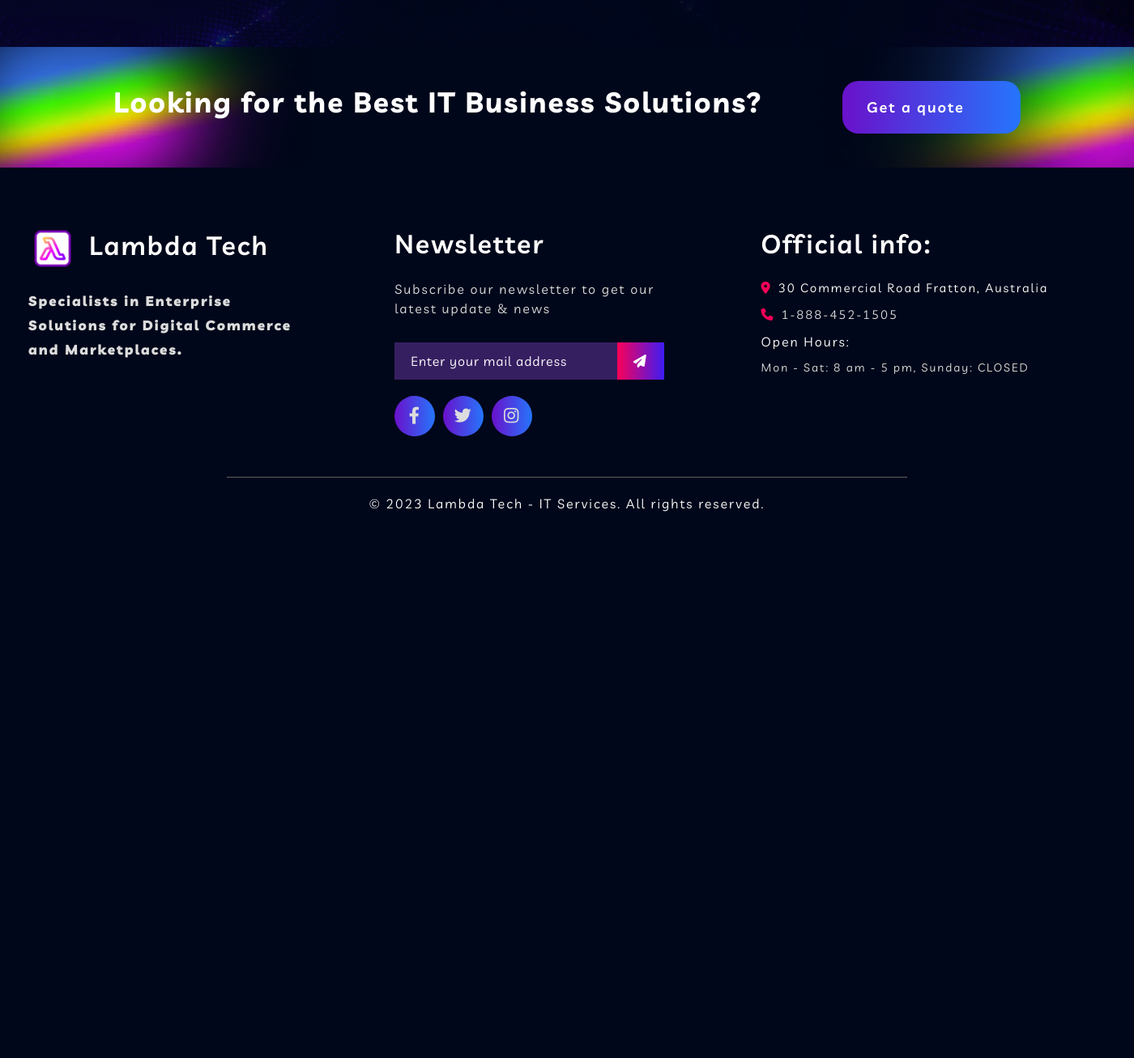
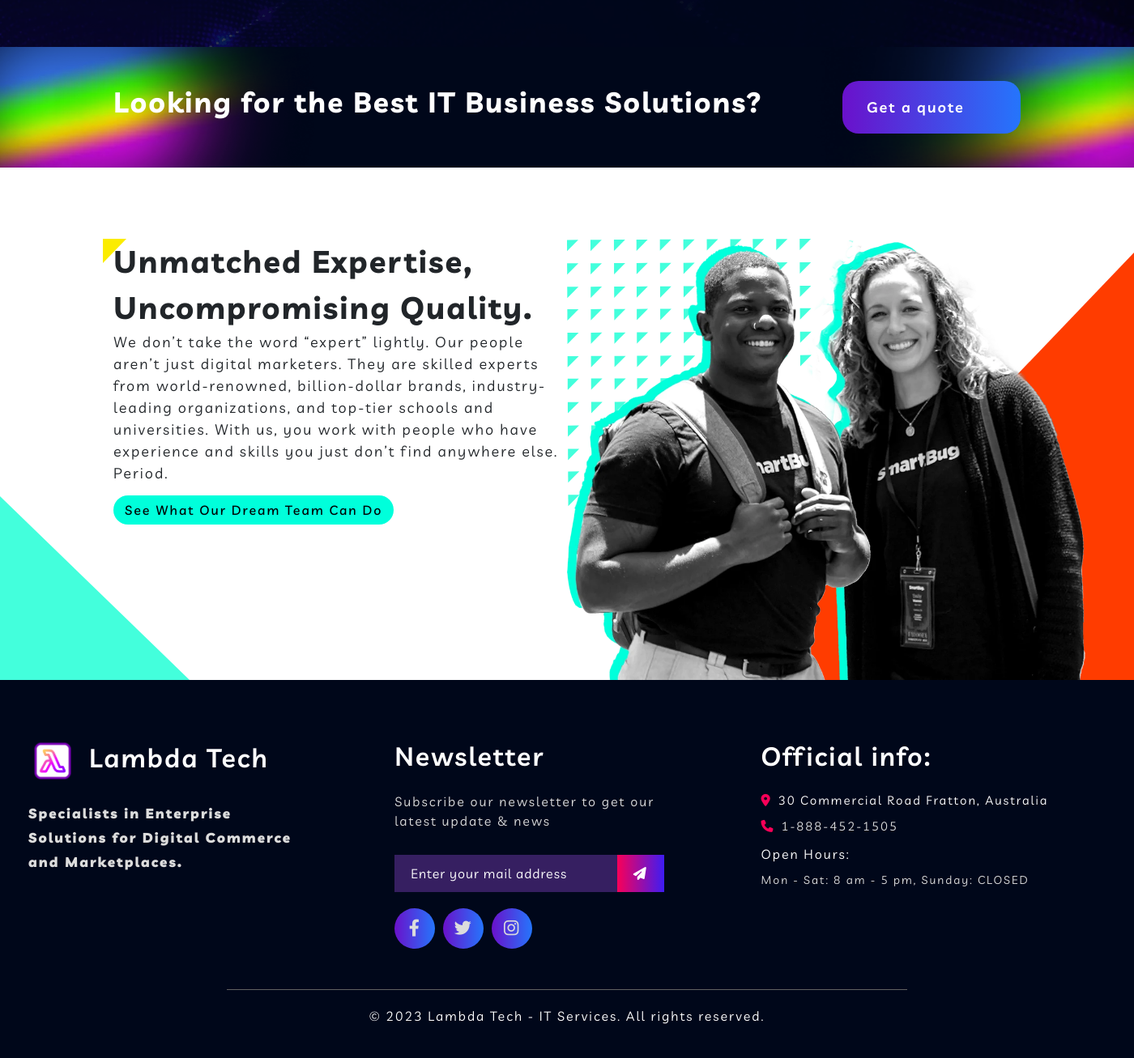
Before and after one commit to sanketss0864/invite.com, a PHP site: page / in a window 1400 px wide; the page is wider, and only the part inside the window is pictured. Shown: the part 5096-6403 px from the top of that part at 81% size. Before the commit the page ends 5728 px from the top of that part, so only its background shows below. Run offline with PHP 8.4, Linux system fonts and the light colour scheme.

Commit message:
work on skeleton

```diff
--- a/css/skeleton.css
+++ b/css/skeleton.css
@@ -46,18 +46,6 @@ a:hover {
   text-decoration: none;
 }
 
-@-webkit-keyframes move {
-  0% {
-    transform: rotate(90deg) translate(4px, 0px);
-  }
-  50% {
-    transform: rotate(90deg) translate(-4px, 0px);
-  }
-  100% {
-    transform: rotate(90deg) translate(4px, 0px);
-  }
-}
-
 @keyframes move {
   0% {
     transform: rotate(90deg) translate(4px, 0px);
@@ -67,23 +55,6 @@ a:hover {
   }
   100% {
     transform: rotate(90deg) translate(4px, 0px);
-  }
-}
-@-webkit-keyframes rotate {
-  0% {
-    transform: rotate(0deg);
-  }
-  25% {
-    transform: rotate(90deg);
-  }
-  50% {
-    transform: rotate(180deg);
-  }
-  75% {
-    transform: rotate(270deg);
-  }
-  100% {
-    transform: rotate(360deg);
   }
 }
 @keyframes rotate {
@@ -1140,10 +1099,6 @@ a:hover {
   outline: none !important;
 }
 .footer .footerContainer .footerM .footerMMAil form input::-moz-placeholder {
-  color: white;
-  padding: 0px 10px;
-}
-.footer .footerContainer .footerM .footerMMAil form input:-ms-input-placeholder {
   color: white;
   padding: 0px 10px;
 }
@@ -1512,6 +1463,71 @@ a:hover {
   height: 110px;
 }
 
+.teamAbility .teamAbilityCont {
+  display: flex;
+  width: 80%;
+  margin: auto;
+  position: relative;
+  margin-top: 88px;
+}
+.teamAbility .teamAbilityCont .teamAbilityL {
+  width: 50%;
+}
+.teamAbility .teamAbilityCont .teamAbilityL .teamAbilityHead {
+  font-size: 38px;
+  font-weight: 700;
+  position: relative;
+}
+.teamAbility .teamAbilityCont .teamAbilityL .teamAbilityHead svg {
+  position: absolute;
+  left: -13px;
+  top: 0px;
+}
+.teamAbility .teamAbilityCont .teamAbilityL .teamAbilityPara {
+  font-size: 18px;
+}
+.teamAbility .teamAbilityCont .teamAbilityL .teamAbilityButton {
+  margin: 20px 0px;
+}
+.teamAbility .teamAbilityCont .teamAbilityL .teamAbilityButton a {
+  color: black;
+  background-color: #00ffdb;
+  padding: 8px 14px;
+  font-weight: 500;
+  border-radius: 31px;
+  width: -moz-fit-content;
+  width: fit-content;
+}
+.teamAbility .teamAbilityCont .teamAbilityR {
+  position: relative;
+  width: 0;
+}
+.teamAbility .teamAbilityCont .teamAbilityR .teamAbilityImg img {
+  width: 650px;
+}
+.teamAbility .teamAbilityCont .teamAbilityR .teamAbilityImgBg {
+  width: 0;
+}
+.teamAbility .teamAbilityCont .teamAbilityR .teamAbilityImgBg img {
+  position: absolute;
+  z-index: -1;
+  top: 0;
+}
+.teamAbility .teamAbilityBg {
+  position: relative;
+}
+.teamAbility .teamAbilityBg .teamAbilityBgL svg {
+  position: absolute;
+  z-index: -1;
+  bottom: 0;
+}
+.teamAbility .teamAbilityBg .teamAbilityBgR svg {
+  position: absolute;
+  z-index: -1;
+  right: 0px;
+  bottom: 0px;
+}
+
 @media (max-width: 768px) {
   .navbar .navbarCont .navbarLinks .navbarlink {
     display: none;
--- a/css/skeleton.scss
+++ b/css/skeleton.scss
@@ -1601,6 +1601,77 @@ a:hover {
     }
   }
 }
+.teamAbility{
+  .teamAbilityCont{
+    display: flex;
+    width: 80%;
+    margin: auto;
+    position: relative;
+    margin-top: 88px;`
+    .teamAbilityL{
+      width: 50%;
+      .teamAbilityHead{
+        font-size: 38px;
+        font-weight: 700;
+        position: relative;
+        svg{
+          position: absolute;
+          left: -13px;
+    top: 0px;
+        }
+      }
+      .teamAbilityPara{
+        font-size: 18px;
+      }
+      .teamAbilityButton{
+        margin: 20px 0px;
+        a{
+          color: black;
+          background-color: #00ffdb;
+          padding: 8px 14px;
+          font-weight: 500;
+          border-radius: 31px;
+          width: fit-content;
+        }
+      }
+    }.teamAbilityR{
+      position: relative;
+      width: 0;
+      .teamAbilityImg{
+        img{
+          width: 650px;
+        }
+      }
+      .teamAbilityImgBg{
+      width: 0;
+      img{
+        position: absolute;
+        z-index: -1;
+        top: 0;
+      }
+      }
+    }
+  }
+  .teamAbilityBg{
+    position: relative;
+    .teamAbilityBgL{
+     svg{
+      position: absolute;
+      z-index: -1;
+      bottom: 0;
+     }
+    }
+    .teamAbilityBgR{
+     svg{
+      position: absolute;
+      z-index: -1;
+      right: 0px;
+      bottom: 0px;
+     }
+    }
+  }
+}
+
 
 @media (max-width: 768px) {
   .navbar .navbarCont .navbarLinks .navbarlink {
--- a/index.html
+++ b/index.html
@@ -15,7 +15,7 @@
       rel="stylesheet"
       href="https://cdn.jsdelivr.net/npm/bootstrap@4.6.2/dist/css/bootstrap.min.css"
     />
-    <link rel="icon" type="image/x-icon" href="/images/favicon.ico">
+    <link rel="icon" type="image/x-icon" href="/images/favicon.ico" />
 
     <script src="https://cdn.jsdelivr.net/npm/jquery@3.7.1/dist/jquery.slim.min.js"></script>
     <script src="https://cdn.jsdelivr.net/npm/popper.js@1.16.1/dist/umd/popper.min.js"></script>
@@ -54,64 +54,56 @@
     <script src="index.js"></script>
   </head>
   <body>
-
-
     <div id="nav" class="navbar">
       <div class="navbarCont">
         <div class="navbarLinks">
-          <div class="navbarLogo"><img src="images/logo-white.png" alt="" /></div>
+          <div class="navbarLogo">
+            <img src="images/logo-white.png" alt="" />
+          </div>
           <div id="menus_link">
             <ul>
               <li>
                 <a class="navbarlink" href="index.html">Home</a>
               </li>
               <li>
-                <a class="navbarlink" href="company-profile.html">How We Work</a>
+                <a class="navbarlink" href="company-profile.html"
+                  >How We Work</a
+                >
               </li>
               <li>
                 <a class="navbarlink" href="#">Services</a>
                 <div class="services_grid">
                   <div id="service_inner_mega_menu">
                     <div class="service_listings">
-                      <a href="#"> <img src="./images/code.png" alt="">Web Development Solutions</a>
+                      <a href="#">
+                        <img src="./images/code.png" alt="" />Web Development
+                        Solutions</a
+                      >
                     </div>
                     <div class="service_listings">
-                      <a href="#">
-                       E-commerce Development
-                      </a>
+                      <a href="#"> E-commerce Development </a>
                     </div>
 
                     <div class="service_listings">
-                      <a href="#">
-                        Mobile App Development
-                      </a>
+                      <a href="#"> Mobile App Development </a>
                     </div>
                     <div class="service_listings">
-                      <a href="#">
-                        UI/UX Design Services
-                      </a>
+                      <a href="#"> UI/UX Design Services </a>
                     </div>
                     <div class="service_listings">
-                      <a href="#">
-                        Web Hosting & Maintenance
-                      </a>
+                      <a href="#"> Web Hosting & Maintenance </a>
                     </div>
                     <div class="service_listings">
-                      <a href="#">
-                        SEO & Digital Marketing
-                      </a>
+                      <a href="#"> SEO & Digital Marketing </a>
                     </div>
                     <div class="service_listings">
-                      <a href="#">
-                        Content Management Systems (CMS)
-                      </a>
+                      <a href="#"> Content Management Systems (CMS) </a>
                     </div>
-
                   </div>
                 </div>
               </li>
               <li>
-                 <a class="navbarlink" href="our-customers.html">Customers</a>
+                <a class="navbarlink" href="our-customers.html">Customers</a>
               </li>
 
               <li>
@@ -695,6 +888,69 @@
         <div class="primaryButton">Get a quote</div>
       </div>
     </div>
+    <div class="teamAbility">
+      <div class="teamAbilityCont">
+        <div class="teamAbilityL">
+          <div class="teamAbilityHead">
+            Unmatched Expertise, Uncompromising Quality.
+            <svg
+              xmlns="http://www.w3.org/2000/svg"
+              width="29"
+              height="30"
+              viewBox="0 0 29 30"
+              fill="none"
+            >
+              <path d="M0 30V0H29L0 30Z" fill="#FBEC00"></path>
+            </svg>
+          </div>
+          <div class="teamAbilityPara">
+            We don’t take the word “expert” lightly. Our people aren’t just
+            digital marketers. They are skilled experts from world-renowned,
+            billion-dollar brands, industry-leading organizations, and top-tier
+            schools and universities. With us, you work with people who have
+            experience and skills you just don’t find anywhere else. Period.
+          </div>
+          <div class="teamAbilityButton"><a href="">See What Our Dream Team Can Do</a></div>
+        </div>
+        <div class="teamAbilityR">
+          <div class="teamAbilityImg">
+            <img src="images/team-hero.webp" alt="" />
+          </div>
+          <div class="teamAbilityImgBg">
+            <img src="images/triangles-lg.svg" alt="" />
+          </div>
+        </div>
+      </div>
+      <div class="teamAbilityBg">
+        <div class="teamAbilityBgL">
+          <svg
+            class="team-callout__accent team-callout__accent--sm"
+            xmlns="http://www.w3.org/2000/svg"
+            width="234"
+            height="228"
+            viewBox="0 0 234 228"
+            fill="none"
+          >
+            <path
+              d="M234 228L-0.999995 228L-0.999985 -1.02722e-05L234 228Z"
+              fill="#43FFDC"
+            ></path>
+          </svg>
+        </div>
+        <div class="teamAbilityBgR">
+          <svg
+            class="team-callout__accent team-callout__accent--lg"
+            xmlns="http://www.w3.org/2000/svg"
+            width="505"
+            height="529"
+            viewBox="0 0 505 529"
+            fill="none"
+          >
+            <path d="M506 0V529H0L506 0Z" fill="#FF3C00"></path>
+          </svg>
+        </div>
+      </div>
+    </div>
     <div class="footer">
       <div class="footerContainer">
         <div class="footerL">
```
Also changed, not shown: other parts of css/skeleton.css (+4 -21 lines), other parts of index.html (+253 -51 lines), images/team-hero.webp (added), images/triangles-lg.svg (added), 1 other file.
